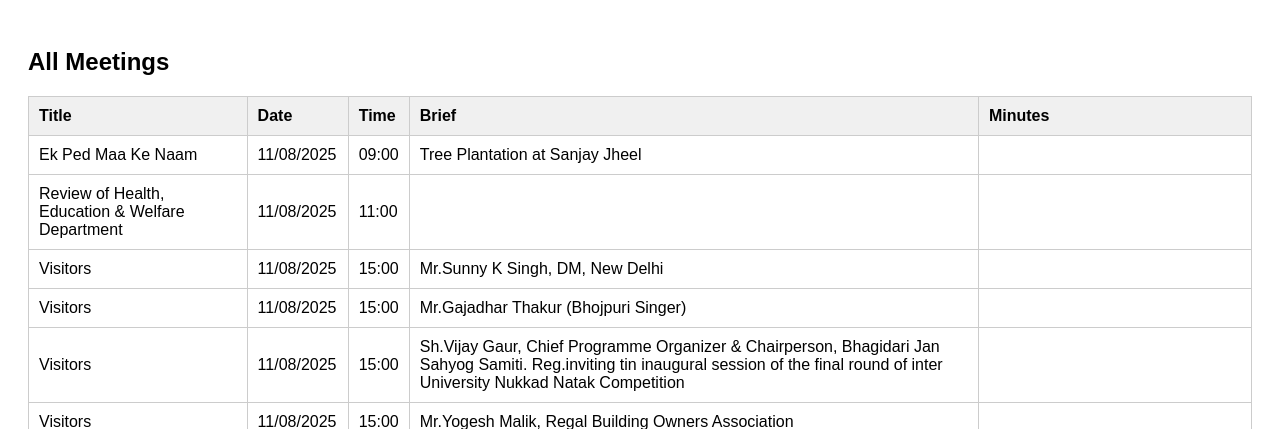
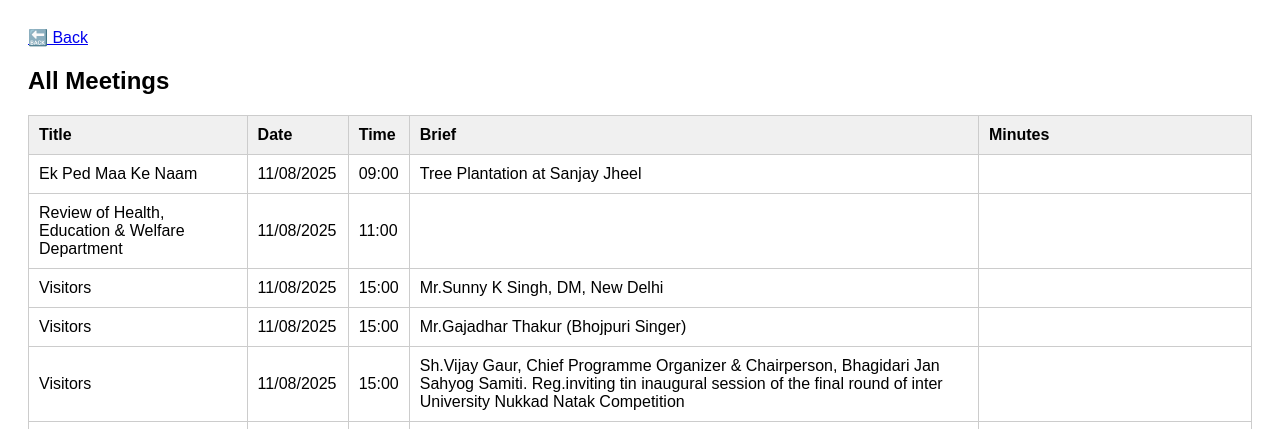
Before and after one commit to thisisonlyforspams/meeting, a Flask app: page /view in a window 1280 px wide. Shown: the top 429 px of the page. Run offline with Flask 3, Linux system fonts and the light colour scheme; the visitor is signed in with stand-in values (Sample User, id 1); data that the repository does not hold is empty.

Commit message:
Update view.html

```diff
--- a/templates/view.html
+++ b/templates/view.html
@@ -10,6 +10,7 @@
     </style>
 </head>
 <body>
+    <a href="/">🔙 Back</a>
     <h2>All Meetings</h2>
     <table>
         <tr>
```
